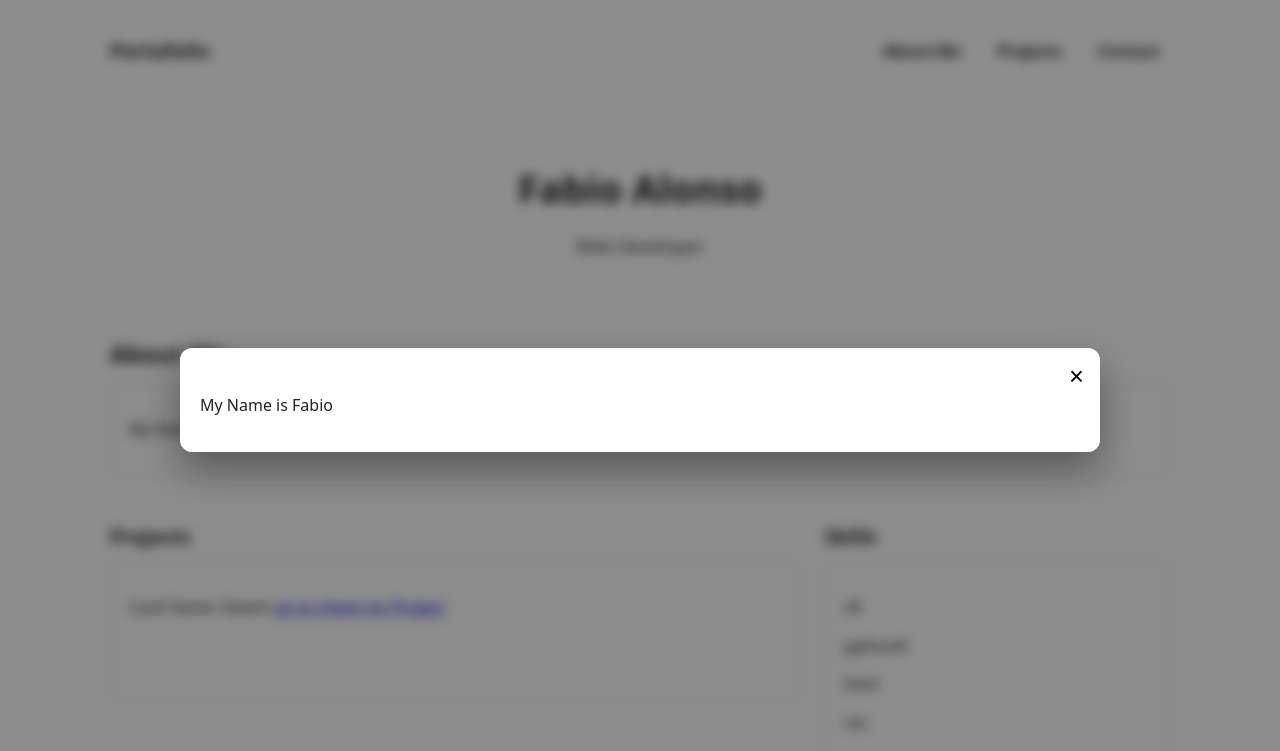
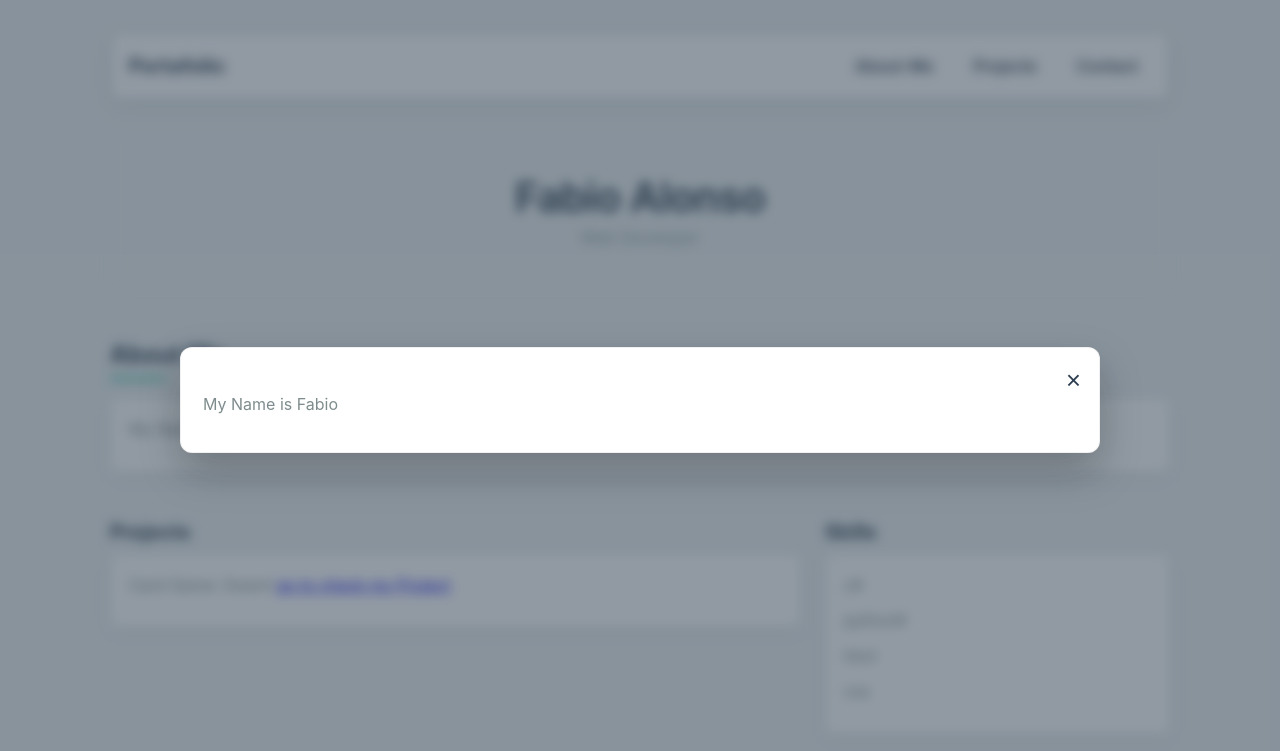
Before and after one commit to fabio2k3/dev-portafolio, a plain HTML site: page index.html in a window 1280 px wide. Both pictures are taken after a click on the link "About-Me". Shown: the top 751 px of the page. Drawn offline with Linux system fonts and the light colour scheme.

Commit message:
Interface arreglada (Parte CSS)

```diff
--- a/style.css
+++ b/style.css
@@ -1,169 +1,288 @@
-/* styles_clean.css — CSS limpio y minimalista para el portafolio */
+/* style.css — Paleta y estilos según tu propuesta */
 
-/* Box sizing */
-*, *::before, *::after { box-sizing: border-box; }
+/*  Variables de color (fácil de cambiar)  */
+:root{
+  --blue-dark: #2C3E50;      /* encabezados y elementos destacados */
+  --gray-light: #ECF0F1;     /* fondos claros */
+  --white: #FFFFFF;          /* fondo de contenido */
+  --gray-medium: #7F8C8D;    /* texto secundario */
+  --accent: #1ABC9C;         /* acento / botones / hover */
+  --border: #BDC3C7;         /* línea sutil */
+  --shadow: 0 8px 20px rgba(44,62,80,0.08);
+  --radius: 8px;
+  --max-width: 1100px;
+  --gutter: 20px;
+}
 
-/* Tipografía y base */n
+/*  Reset y base  */
+*,
+*::before,
+*::after { box-sizing: border-box; }
 html, body { height: 100%; }
 body {
-  font-family: system-ui, -apple-system, 'Segoe UI', Roboto, 'Helvetica Neue', Arial;
-  line-height: 1.4;
+  font-family: Inter, system-ui, -apple-system, 'Segoe UI', Roboto, 'Helvetica Neue', Arial;
   margin: 0;
-  color: #222;
+  color: var(--blue-dark);
+  background: var(--gray-light); /* página en gris claro para contraste */
+  -webkit-font-smoothing: antialiased;
+  -moz-osx-font-smoothing: grayscale;
 }
 
-/* Contenedor */
+/* Contenedor centrado */
 .container {
-  max-width: 1100px;
+  max-width: var(--max-width);
   margin: 32px auto;
-  padding: 0 20px;
+  padding: 0 var(--gutter);
 }
 
-/* Header */
+/*  Header / Navegación  */
 .site-header {
   display: flex;
   align-items: center;
   justify-content: space-between;
+  background: var(--white);
+  padding: 14px 18px;
+  border-radius: 10px;
+  box-shadow: var(--shadow);
+  border: 1px solid var(--border);
   margin-bottom: 28px;
 }
+
 .logo {
   font-weight: 700;
   font-size: 1.25rem;
+  color: var(--blue-dark);
 }
+
 nav {
   display: flex;
-  gap: 16px;
+  gap: 14px;
 }
+
 .nav-link {
   text-decoration: none;
   font-weight: 600;
-  padding: 8px 10px;
-  border-radius: 6px;
-  color: inherit;
+  padding: 8px 12px;
+  border-radius: 8px;
+  color: var(--blue-dark);
+  transition: background 180ms ease, color 180ms ease, transform 120ms ease;
+  border: 1px solid transparent;
 }
 
-/* Hero */
+.nav-link:hover,
+.nav-link:focus {
+  background: rgba(26,188,156,0.08); /* sutil tono del acento */
+  color: var(--accent);
+  transform: translateY(-2px);
+  outline: none;
+}
+
+/* línea sutil separadora bajo header */
+.site-header { position: relative; }
+
+/*  Hero  */
 .hero {
+  background: var(--gray-light);
   text-align: center;
-  padding: 32px 12px;
+  padding: 44px 12px;
+  border-radius: 10px;
   margin-bottom: 28px;
 }
+
 .hero-title {
-  font-size: 2.4rem;
-  margin-bottom: 6px;
+  font-size: 2.6rem;
+  margin: 0 0 6px;
+  font-weight: 600;
+  color: var(--blue-dark);
+  letter-spacing: -0.02em;
 }
+
 .hero-subtitle {
-  font-size: 1.125rem;
-  opacity: 0.9;
+  font-size: 1.05rem;
+  margin: 0;
+  font-weight: 300;
+  color: var(--gray-medium);
+}
+
+/*  Secciones y tarjetas  */
+.section--white {
+  background: var(--white);
+  padding: 20px;
+  border-radius: 10px;
+  border: 1px solid var(--border);
+  box-shadow: var(--shadow);
+}
+
+.section--muted {
+  background: var(--gray-light);
+  padding: 20px;
+  border-radius: 10px;
 }
 
 /* About */
 .about { margin-bottom: 28px; }
-.about h2 { font-size: 1.5rem; margin-bottom: 12px; }
-.card {
-  border: 1px solid rgba(0,0,0,0.08);
-  padding: 18px;
-  border-radius: 10px;
+.about h2 {
+  font-size: 1.5rem;
+  margin-bottom: 12px;
+  color: var(--blue-dark);
+  position: relative;
+  display: inline-block;
+  padding-bottom: 6px;
 }
 
-/* Layout dos columnas */
+/* Línea decorativa fina en verde azulado bajo About */
+.about h2::after {
+  content: "";
+  display: block;
+  height: 3px;
+  width: 56px;
+  background: var(--accent);
+  margin-top: 8px;
+  border-radius: 3px;
+}
+
+/* Card base */
+.card {
+  background: var(--white);
+  border-radius: 6px;
+  padding: 18px;
+  border: 1px solid rgba(0,0,0,0.06);
+  box-shadow: 0 6px 18px rgba(12,12,12,0.04);
+}
+
+/* Typography inside cards */
+.card p { color: var(--gray-medium); margin: 0 0 10px; line-height: 1.6; }
+
+/*  Layout de dos columnas */
 .two-col {
   display: grid;
   grid-template-columns: 2fr 1fr;
   gap: 24px;
-}
-.projects h3, .skills h3, .contact h3 { font-size: 1.25rem; margin-bottom: 10px; }
-.right-col { display: grid; grid-template-rows: auto auto; gap: 20px; }
-.projects .card, .skills .card, .contact .card { min-height: 140px; }
-
-/* Formulario */
-.contact form { display: flex; flex-direction: column; gap: 10px; }
-.contact input, .contact textarea {
-  padding: 10px;
-  border: 1px solid rgba(0,0,0,0.12);
-  border-radius: 6px;
-}
-.contact button {
-  padding: 10px 14px;
-  border-radius: 6px;
-  border: 0;
-  cursor: pointer;
+  margin-bottom: 28px;
 }
 
-/* Responsive */
-@media (max-width: 900px) {
-  .two-col { grid-template-columns: 1fr; }
-  .hero-title { font-size: 1.8rem; }
+.projects h3, .skills h3, .contact h3 {
+  font-size: 1.25rem;
+  margin-bottom: 10px;
+  color: var(--blue-dark);
 }
 
+/* Right column split */
+.right-col { display: grid; grid-template-rows: auto auto; gap: 20px; }
 
-/* ---------- Modal/Overlay y efecto de enfoque ---------- */
+/* Projetcs / Buttons */
+.projects .card { display: flex; flex-direction: column; gap: 12px; }
+.btn {
+  display: inline-block;
+  text-decoration: none;
+  background: var(--accent);
+  color: var(--white);
+  padding: 10px 14px;
+  border-radius: 8px;
+  font-weight: 600;
+  border: none;
+  cursor: pointer;
+  transition: transform 140ms ease, box-shadow 140ms ease, opacity 140ms ease;
+}
 
+.btn:hover,
+.btn:focus {
+  transform: translateY(-3px);
+  box-shadow: 0 8px 22px rgba(26,188,156,0.18);
+  opacity: 0.98;
+  outline: none;
+}
+
+/*  Skills: etiquetas  */
+.skill-tags { display:flex; flex-wrap:wrap; gap:10px; align-items:center; }
+.tag {
+  display:inline-block;
+  background: var(--gray-light);
+  color: var(--blue-dark);
+  padding: 6px 10px;
+  border-radius: 999px;
+  font-weight: 600;
+  font-size: 0.95rem;
+  border: 1px solid rgba(44,62,80,0.04);
+}
+
+/*  Contact (form)  */
+.contact .card { display:flex; flex-direction:column; gap:10px; }
+.contact input, .contact textarea {
+  padding: 12px;
+  border: 1px solid var(--border);
+  border-radius: 8px;
+  font-size: 0.95rem;
+  color: var(--blue-dark);
+  background: #fff;
+  transition: border-color 140ms ease, box-shadow 140ms ease;
+}
+
+.contact input:focus, .contact textarea:focus {
+  outline: none;
+  border-color: var(--accent);
+  box-shadow: 0 6px 18px rgba(26,188,156,0.10);
+}
+
+/*  Modal / Overlay */
 .overlay {
   position: fixed;
-  inset: 0; /* top:0; right:0; bottom:0; left:0 */
+  inset: 0;
   display: flex;
   align-items: center;
   justify-content: center;
-  background: rgba(0,0,0,0.45);
+  background: rgba(44,62,80,0.52);
   opacity: 0;
   pointer-events: none;
-  transition: opacity 240ms ease;
+  transition: opacity 200ms ease;
   z-index: 9999;
 }
-
 .overlay.open {
   opacity: 1;
   pointer-events: auto;
 }
-
-/* Caja del modal */
 .modal {
-  background: #fff;
+  background: var(--white);
   width: min(920px, 95%);
   max-height: 90vh;
   overflow: auto;
   border-radius: 12px;
-  box-shadow: 0 18px 40px rgba(10,10,10,0.4);
-  transform: scale(.96);
+  box-shadow: 0 18px 40px rgba(10,10,10,0.25);
+  transform: translateY(6px) scale(.99);
   opacity: 0;
-  transition: transform 240ms ease, opacity 240ms ease;
-  padding: 20px;
+  transition: transform 200ms ease, opacity 200ms ease;
+  padding: 22px;
   position: relative;
+  border: 1px solid rgba(0,0,0,0.06);
 }
-
-/* Cuando overlay está abierto, escala y aparece */
 .overlay.open .modal {
-  transform: scale(1);
+  transform: translateY(0) scale(1);
   opacity: 1;
 }
-
-/* Botón para cerrar */
 .modal-close {
   position: absolute;
-  top: 10px;
-  right: 10px;
+  top: 12px;
+  right: 12px;
   border: 0;
   background: transparent;
   font-size: 1.6rem;
-  line-height: 1;
+  color: var(--blue-dark);
   cursor: pointer;
   padding: 6px;
 }
+.modal-body { padding-top: 8px; color: var(--gray-medium); }
 
-/* Cuerpo del contenido dentro del modal */
-.modal-body {
-  padding-top: 10px;
+/* Blur al fondo cuando está abierto (aplica a container) */
+.container.blurred { filter: blur(6px) saturate(.95); transition: filter 200ms ease; pointer-events: none; }
+
+/* ---------- Pequeños ajustes visuales y responsive ---------- */
+@media (max-width: 900px) {
+  .two-col { grid-template-columns: 1fr; }
+  .hero-title { font-size: 1.8rem; }
+  .site-header { flex-direction: column; gap: 12px; align-items: flex-start; }
+  .container { margin: 20px auto; }
 }
 
-/* Efecto blur en el contenido de fondo (aplicable a .container) */
-.container.blurred {
-  filter: blur(6px) saturate(.95);
-  transition: filter 240ms ease;
-  pointer-events: none; /* evita clicks accidentales cuando está abierto */
-}
-
-/* Ajustes responsivos */
 @media (max-width: 520px) {
   .modal { width: 96%; padding: 16px; border-radius: 10px; }
   .modal-close { font-size: 1.4rem; top: 8px; right: 8px; }
```
